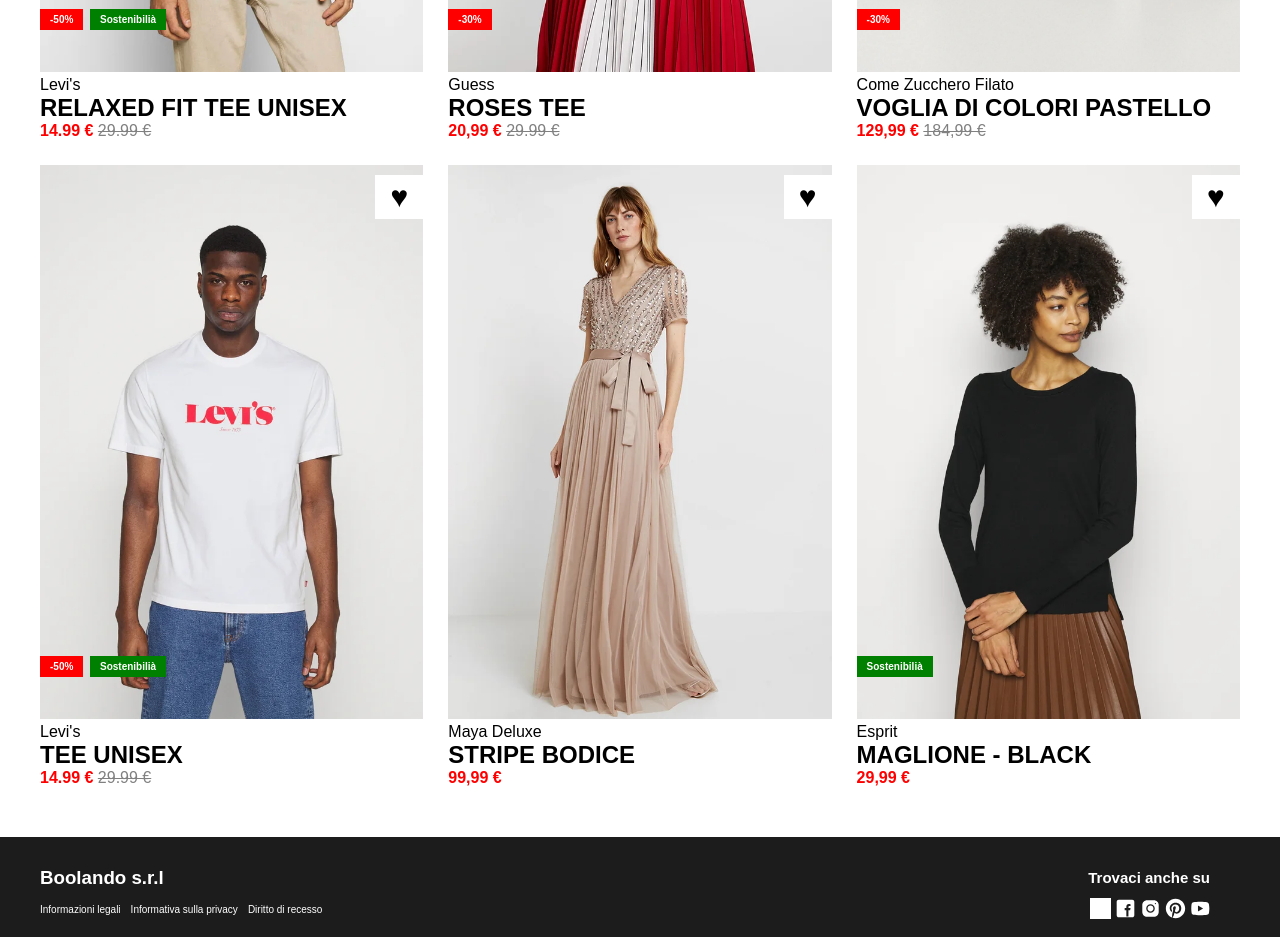
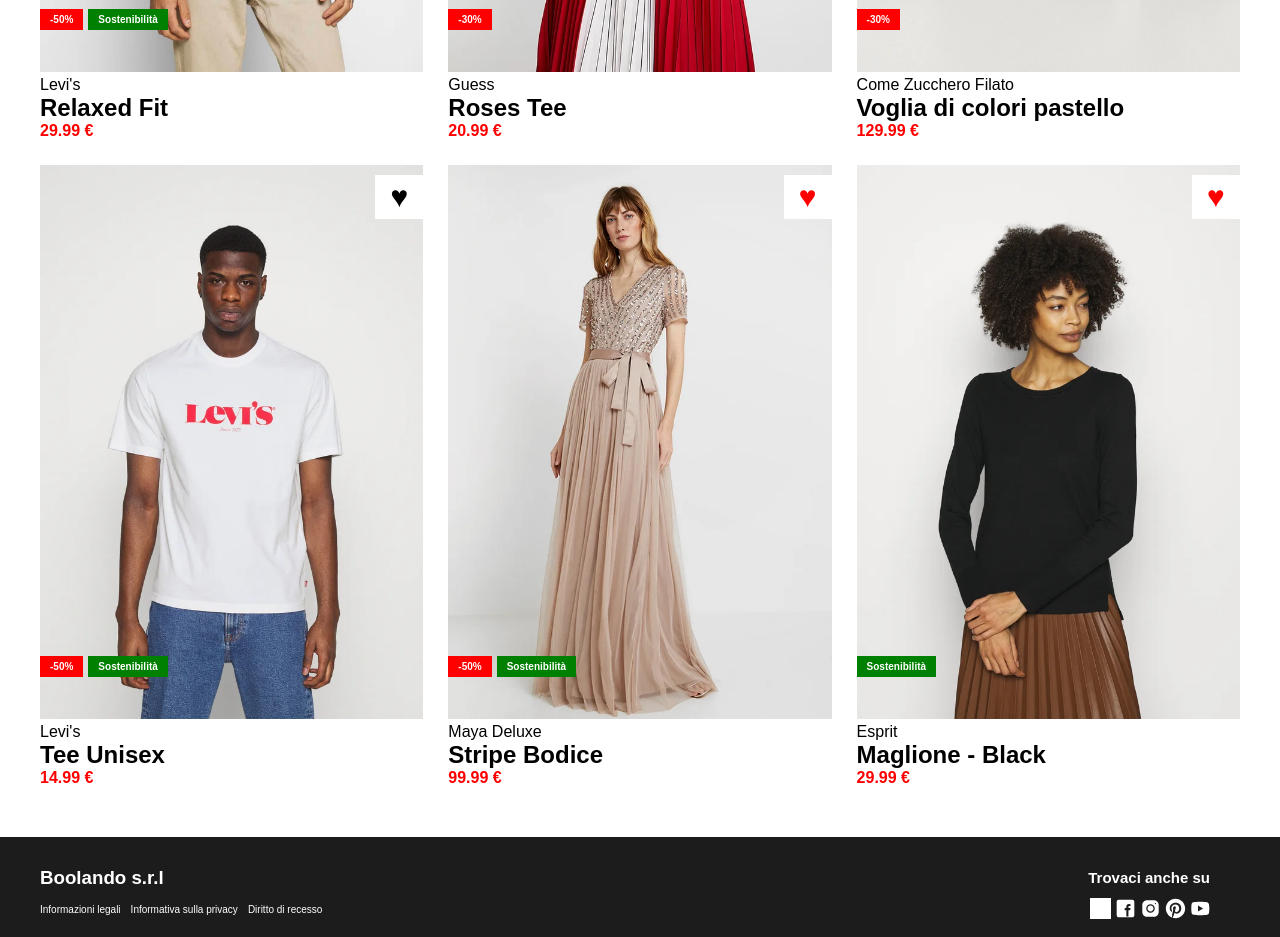
Before and after one commit to MykolaDekusar/vite-boolando, a Vue app: page / in a window 1280 px wide. Shown: the part 580-1517 px from the top of the page. Built offline with nearby package versions, Linux system fonts and the light colour scheme; grey boxes are pictures that could not be loaded.

Commit message:
Completed BONUS exercise with JSON data

```diff
--- a/src/App.vue
+++ b/src/App.vue
@@ -2,6 +2,7 @@
 import AppHeader from './components/AppHeader.vue'
 import MainContainer from './components/MainContainer.vue'
 import AppFooter from './components/AppFooter.vue'
+
 
 export default {
     name: "Main",
--- a/src/assets/snippets/_colors.scss
+++ b/src/assets/snippets/_colors.scss
@@ -23,7 +23,3 @@ $gray:gray;
 .white {
     background-color: $white;
 }
-
-.heart:hover {
-    color: $red;
-}
--- a/src/components/AppCard.vue
+++ b/src/components/AppCard.vue
@@ -1,71 +1,26 @@
 <script>
+import list from '../data/db.json'
 export default {
     name: "Card",
     data() {
         return {
-            cards: [
-                {
-                    mainImg: "/img/1.webp",
-                    offImg : "/img/1b.webp",
-                    brand: "Levi's",
-                    name: "RELAXED FIT TEE UNISEX",
-                    price:"14.99",
-                    discPrice: "29.99",
-                    discPerc:"50%",
-                    sus:true,
-                },
-                {
-                    mainImg: "/img/2.webp",
-                    offImg : "/img/2b.webp",
-                    brand: "Guess",
-                    name: "ROSES TEE",
-                    price:"20,99",
-                    discPrice: "29.99",
-                    discPerc:"30%",
-                    sus: false,
-                },
-                {
-                    mainImg: "/img/3.webp",
-                    offImg : "/img/3b.webp",
-                    brand: "Come Zucchero Filato",
-                    name: "VOGLIA DI COLORI PASTELLO",
-                    price:"129,99",
-                    discPrice: "184,99",
-                    discPerc:"30%",
-                    sus:false,
-                },
-                {
-                    mainImg: "/img/4.webp",
-                    offImg : "/img/4b.webp",
-                    brand: "Levi's",
-                    name: "TEE UNISEX",
-                    price:"14.99",
-                    discPrice: "29.99",
-                    discPerc:"50%",
-                    sus:true,
-                },
-                {
-                    mainImg: "/img/5.webp",
-                    offImg : "/img/5b.webp",
-                    brand: "Maya Deluxe",
-                    name: "STRIPE BODICE",
-                    price:"99,99",
-                    discPrice: "",
-                    discPerc:"",
-                    sus:false,
-                },
-                {
-                    mainImg: "/img/6.webp",
-                    offImg : "/img/6b.webp",
-                    brand: "Esprit",
-                    name: "MAGLIONE - BLACK",
-                    price:"29,99",
-                    discPrice: "",
-                    discPerc:"",
-                    sus:true,
-                },
-
-            ]
+            cards: list.products,
+        }
+    },
+    methods: {
+        checkDiscount(badges){
+            for(let i =0; i<badges.length; i++){
+                if(badges[i].type==="discount"){
+                    return badges[i].value;
+                }
+            }
+        },
+        checkTag(badges){
+            for(let i =0; i<badges.length; i++){
+                if(badges[i].type==="tag"){
+                    return badges[i].value;
+                }
+            }
         }
     }
 };
@@ -74,14 +29,16 @@ export default {
 <template>
     <div class="col-33-2" v-for = "card in cards">
         <div class="content position-relative">
-            <img class="main-img" :src="card.mainImg" :alt="card.brand + ' Brand'">
-            <img class="hover-img" :src="card.offImg" :alt="card.brand + ' Brand'">
-            <div v-if="card.discPerc" class="discount red white-text weight-700 small-text">-{{ card.discPerc }}</div>
-            <div v-if="card.sus" :class="{sostenibilità : card.sus, discount : !card.discPerc}" class="green white-text weight-700 small-text">Sostenibili&agrave;</div>
-            <div class="heart white">&hearts;</div>
+            <img class="main-img" :src="'/img/' + card.frontImage" :alt="card.brand + ' Brand'">
+            <img class="hover-img" :src="'/img/' + card.backImage" :alt="card.brand + ' Brand'">
+            <div class="badges">
+                <div v-if="checkDiscount(card.badges)" class="discount red white-text weight-700 small-text">{{checkDiscount(card.badges)}}</div>
+                <div v-if="checkTag(card.badges)" class="green sostenibilità white-text weight-700 small-text">{{checkTag(card.badges)}}</div>
+            </div>
+            <div :class="{redHeart: card.isInFavorites}" class="heart white">&hearts;</div>
             <p>{{card.brand}}</p>
             <h2>{{card.name}}</h2>
-            <p><span class="weight-700 red-text ">{{ card.price }} &euro;</span> <span v-if="card.discPrice" class="gray-text-crossed">{{ card.discPrice }} &euro;</span></p>
+            <p><span class="weight-700 red-text ">{{ card.price }} &euro;</span></p>
         </div>
     </div>
 </template>
@@ -89,18 +46,19 @@ export default {
 <style scoped lang="scss">
 @use '/src/assets/snippets/colors' as *;
 /* ON IMAGE TAGS */
-.sostenibilità {
-    position: absolute;
-    left: 50px;
-    bottom: 110px;
-    padding: 5px 10px;
-}
-
-.discount {
-    position: absolute;
+.badges {
+    position:absolute;
     left: 0;
     bottom: 110px;
-    padding: 5px 10px;
+    display: flex;
+
+        .sostenibilità {
+        padding: 5px 10px;
+        }
+        .discount {
+            margin-right: 5px;
+        padding: 5px 10px;
+        }
 }
 
 /* CONTENT */
@@ -140,4 +98,12 @@ export default {
     padding: 5px 15px;
     font-size: 30px;
 }
+
+.heart:hover {
+    color: $red;
+}
+
+.redHeart {
+    color: $red;
+}
 </style>
--- a/src/components/MainContainer.vue
+++ b/src/components/MainContainer.vue
@@ -6,7 +6,6 @@ export default {
         AppCard,
     }
 }
-
 </script>
 
 <template>
--- /dev/null
+++ b/src/data/db.json
@@ -0,0 +1,106 @@
+{
+  "products": [
+    {
+      "id": 1,
+      "frontImage": "1.webp",
+      "backImage": "1b.webp",
+      "brand": "Levi's",
+      "name": "Relaxed Fit",
+      "price": 29.99,
+      "isInFavorites": true,
+      "badges": [
+        {
+          "type": "tag",
+          "value": "Sostenibilità"
+        },
+        {
+          "type": "discount",
+          "value": "-50%"
+        }
+      ]
+    },
+    {
+      "id": 2,
+      "frontImage": "2.webp",
+      "backImage": "2b.webp",
+      "brand": "Guess",
+      "name": "Roses Tee",
+      "price": 20.99,
+      "isInFavorites": true,
+      "badges": [
+        {
+          "type": "discount",
+          "value": "-30%"
+        }
+      ]
+    },
+    {
+      "id": 3,
+      "frontImage": "3.webp",
+      "backImage": "3b.webp",
+      "brand": "Come Zucchero Filato",
+      "name": "Voglia di colori pastello",
+      "price": 129.99,
+      "isInFavorites": false,
+      "badges": [
+        {
+          "type": "discount",
+          "value": "-30%"
+        }
+      ]
+    },
+    {
+      "id": 4,
+      "frontImage": "4.webp",
+      "backImage": "4b.webp",
+      "brand": "Levi's",
+      "name": "Tee Unisex",
+      "price": 14.99,
+      "isInFavorites": false,
+      "badges": [
+        {
+          "type": "tag",
+          "value": "Sostenibilità"
+        },
+        {
+          "type": "discount",
+          "value": "-50%"
+        }
+      ]
+    },
+    {
+      "id": 5,
+      "frontImage": "5.webp",
+      "backImage": "5b.webp",
+      "brand": "Maya Deluxe",
+      "name": "Stripe Bodice",
+      "price": 99.99,
+      "isInFavorites": true,
+      "badges": [
+        {
+          "type": "tag",
+          "value": "Sostenibilità"
+        },
+        {
+          "type": "discount",
+          "value": "-50%"
+        }
+      ]
+    },
+    {
+      "id": 6,
+      "frontImage": "6.webp",
+      "backImage": "6b.webp",
+      "brand": "Esprit",
+      "name": "Maglione - Black",
+      "price": 29.99,
+      "isInFavorites": true,
+      "badges": [
+        {
+          "type": "tag",
+          "value": "Sostenibilità"
+        }
+      ]
+    }
+  ]
+}
```
